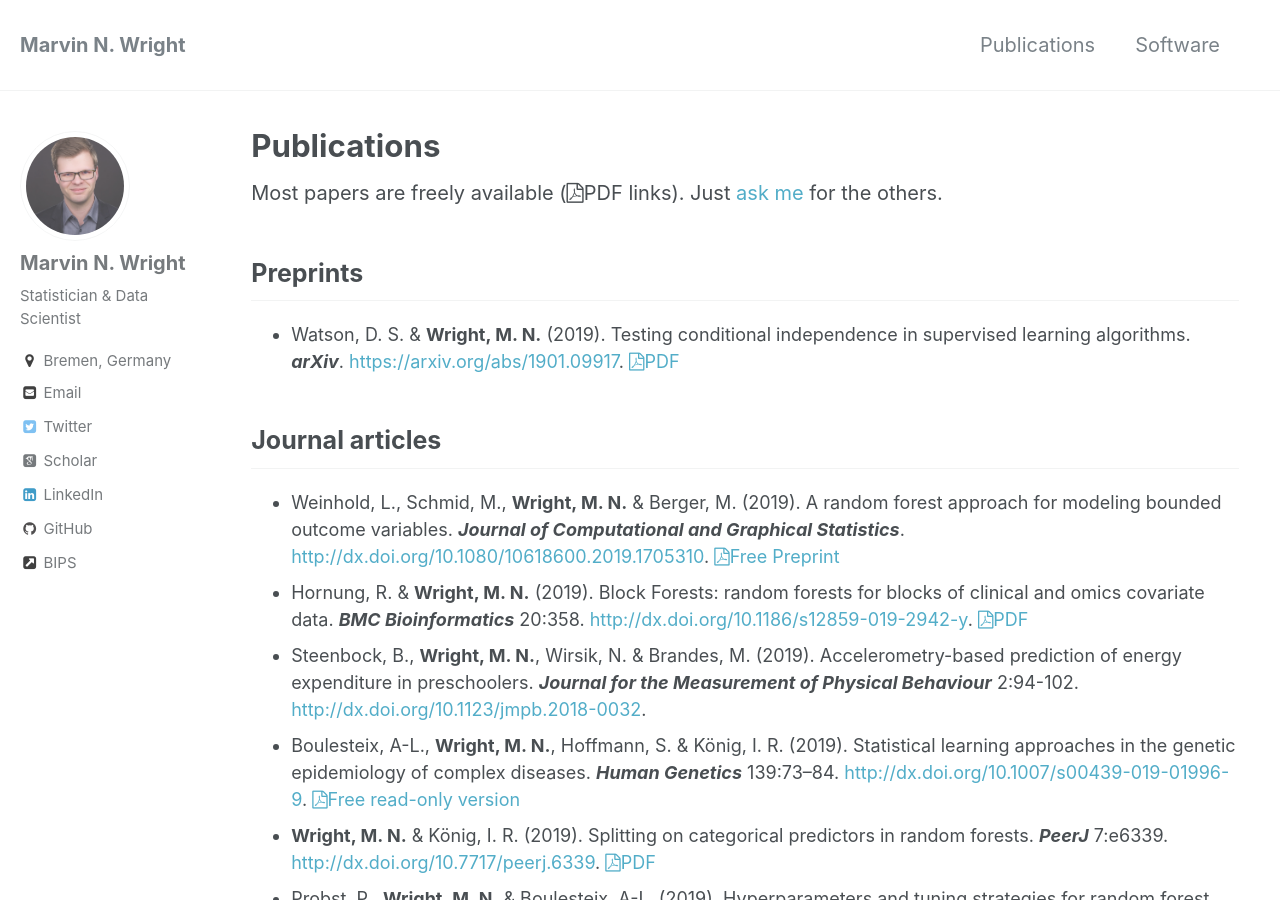
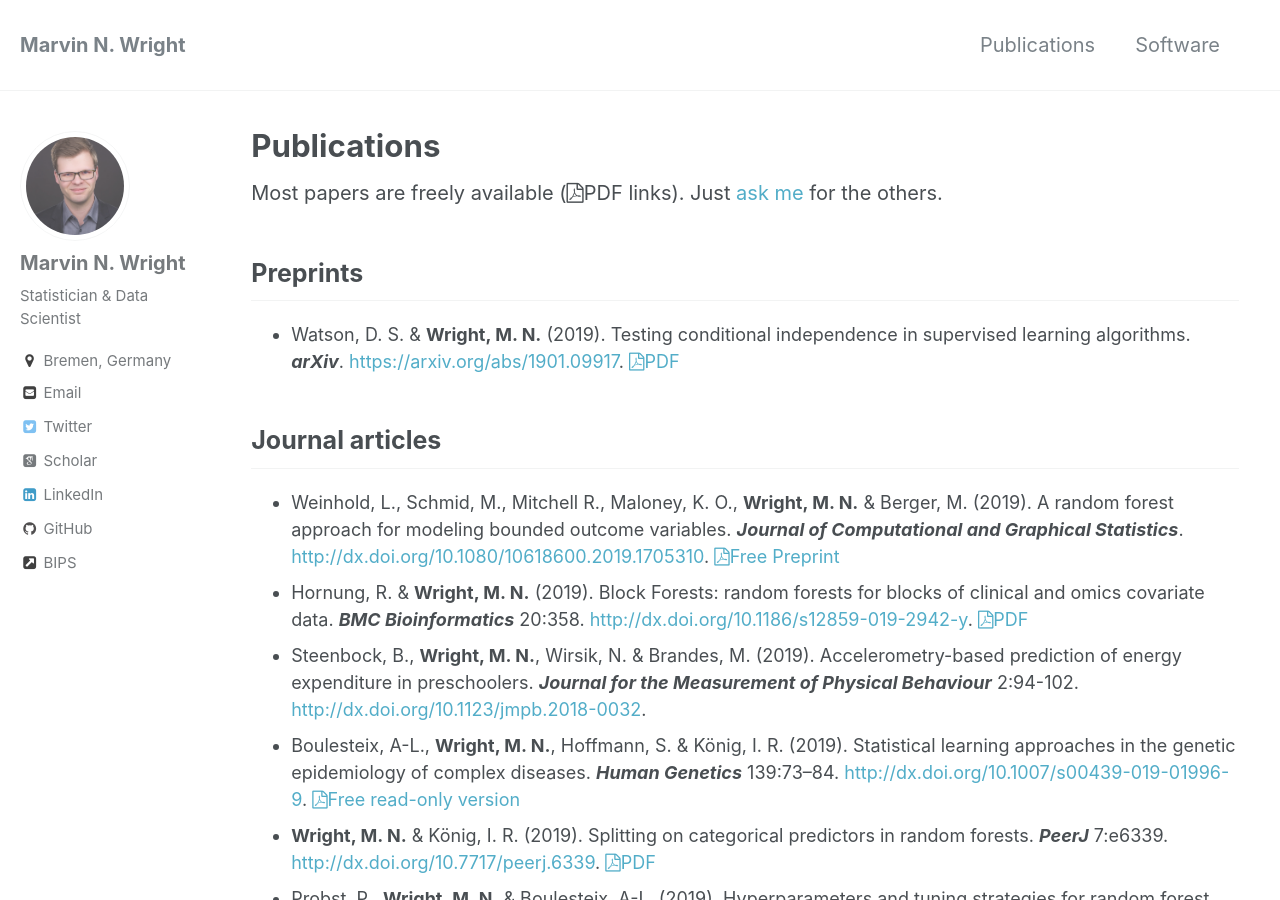
Before and after one commit to mnwright/mnwright.github.io, a Jekyll site: the page built from _pages/publications.md, in a window 1280 px wide and 900 px high. Built offline with Jekyll 4.4.1, drawn with Linux system fonts in a browser that asks for light colours; some web fonts are replaced.

Commit message:
add authors

```diff
--- a/_pages/publications.md
+++ b/_pages/publications.md
@@ -9,7 +9,7 @@ Most papers are freely available (<i class="fa fa-file-pdf-o"></i>PDF links). Ju
 * {:.pub} Watson, D. S. & **Wright, M. N.** (2019). Testing conditional independence in supervised learning algorithms. ***arXiv***. <https://arxiv.org/abs/1901.09917>. <a href="https://arxiv.org/pdf/1901.09917"><i class="fa fa-file-pdf-o"></i>PDF</a>
 
 ## Journal articles
-* {:.pub} Weinhold, L., Schmid, M., **Wright, M. N.** & Berger, M. (2019). A random forest approach for modeling bounded outcome variables. ***Journal of Computational and Graphical Statistics***. <http://dx.doi.org/10.1080/10618600.2019.1705310>. <a href="https://arxiv.org/pdf/1901.06211"><i class="fa fa-file-pdf-o"></i>Free Preprint</a>
+* {:.pub} Weinhold, L., Schmid, M., Mitchell R., Maloney, K. O., **Wright, M. N.** & Berger, M. (2019). A random forest approach for modeling bounded outcome variables. ***Journal of Computational and Graphical Statistics***. <http://dx.doi.org/10.1080/10618600.2019.1705310>. <a href="https://arxiv.org/pdf/1901.06211"><i class="fa fa-file-pdf-o"></i>Free Preprint</a>
 * {:.pub} Hornung, R. & **Wright, M. N.** (2019). Block Forests: random forests for blocks of clinical and omics covariate data. ***BMC Bioinformatics*** 20:358. <http://dx.doi.org/10.1186/s12859-019-2942-y>. <a href="https://bmcbioinformatics.biomedcentral.com/track/pdf/10.1186/s12859-019-2942-y"><i class="fa fa-file-pdf-o"></i>PDF</a>
 * {:.pub} Steenbock, B., **Wright, M. N.**, Wirsik, N. & Brandes, M. (2019). Accelerometry-based prediction of energy expenditure in preschoolers. ***Journal for the Measurement of Physical Behaviour*** 2:94-102. <http://dx.doi.org/10.1123/jmpb.2018-0032>.
 * {:.pub} Boulesteix, A-L., **Wright, M. N.**, Hoffmann, S. & König, I. R. (2019). Statistical learning approaches in the genetic epidemiology of complex diseases. ***Human Genetics*** 139:73–84. <http://dx.doi.org/10.1007/s00439-019-01996-9>. <a href="https://rdcu.be/bzZsZ"><i class="fa fa-file-pdf-o"></i>Free read-only version</a>
```
